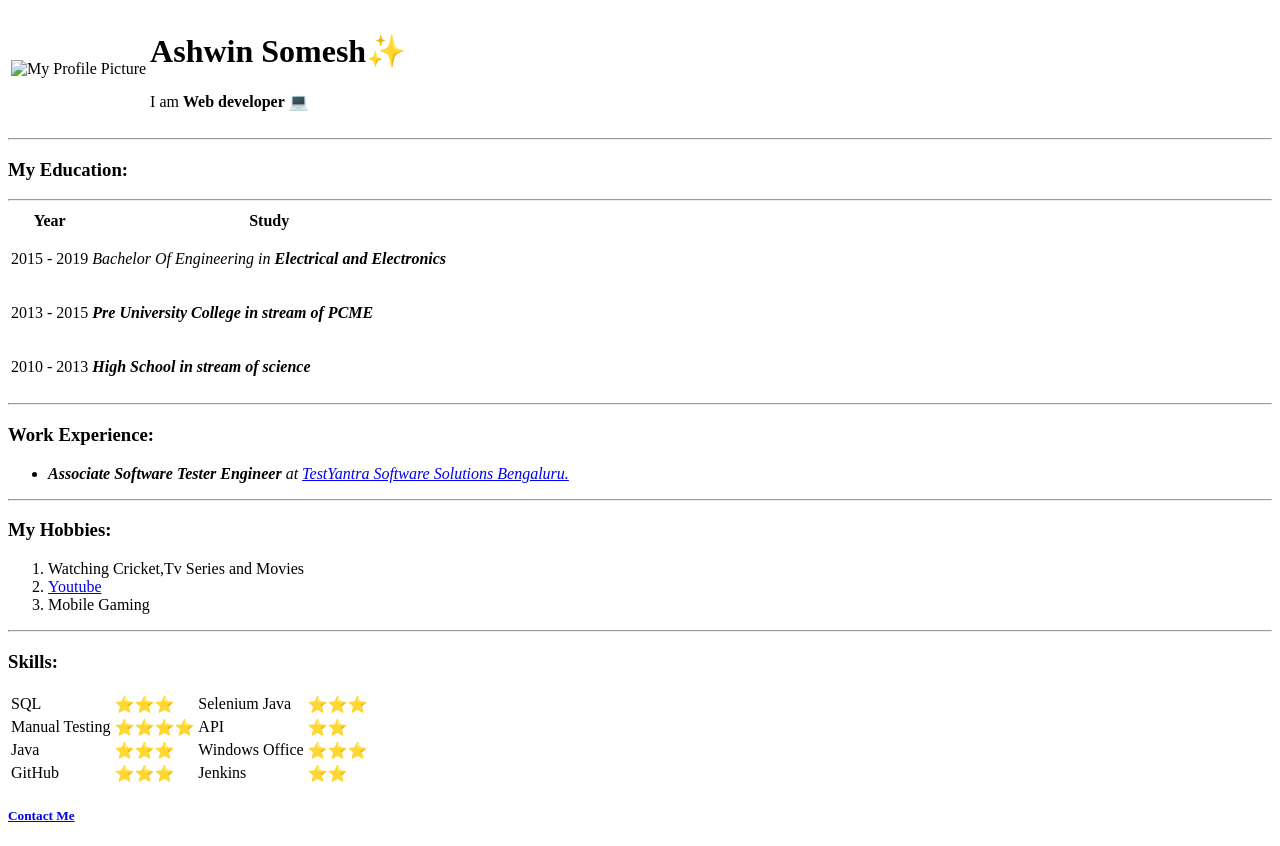
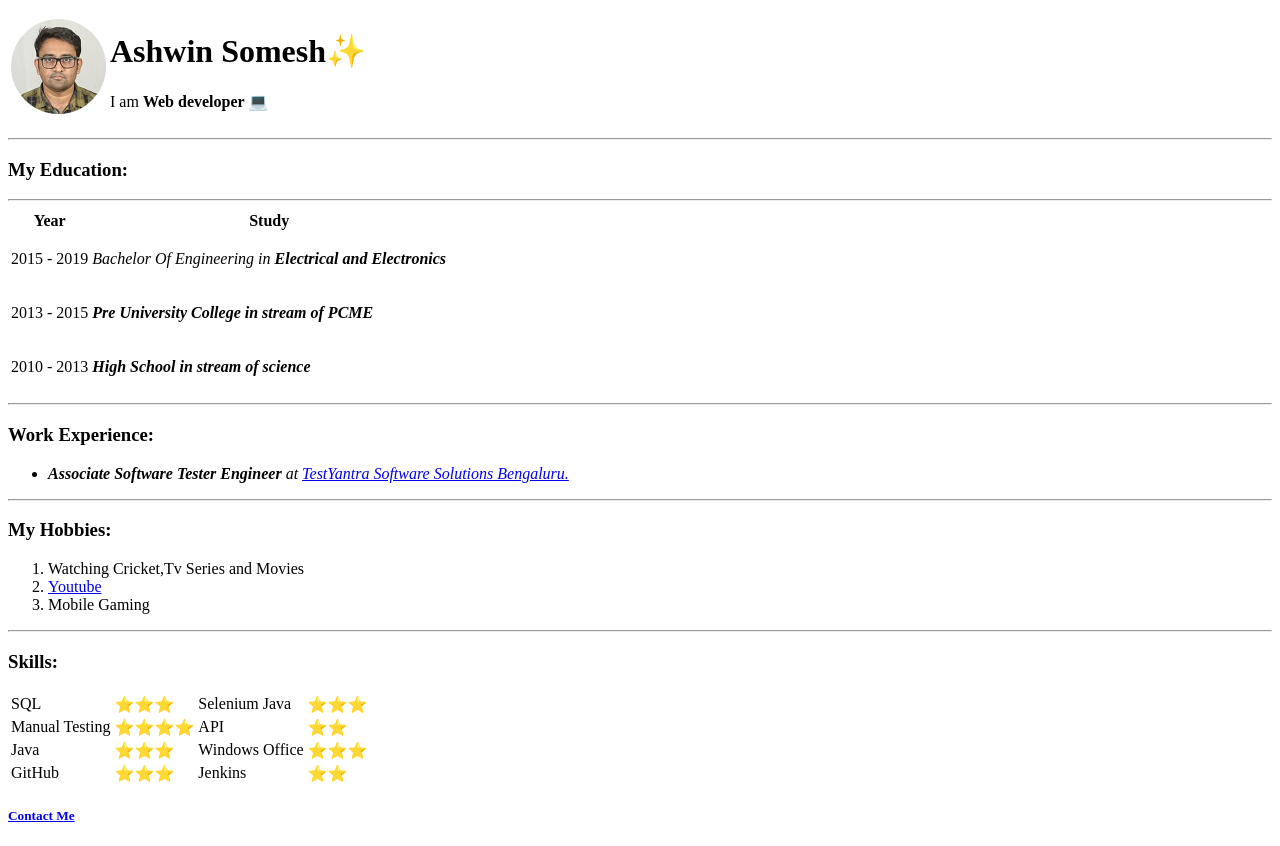
Before and after one commit to Ash24Win/cv, a plain HTML site: page index.html in a window 1280 px wide. Drawn offline with Linux system fonts and the light colour scheme.

Commit message:
Updated index.html 1.3

```diff
--- a/index.html
+++ b/index.html
@@ -10,7 +10,7 @@
   <table>
     <tr>
       <td>
-        <img src="cv\images\DSC_0646 - Copy-modified.png" alt="My Profile Picture">
+        <img src="cv\DSC_0646 - Copy-modified.png" alt="My Profile Picture">
       </td>
       <td>
         <h1>Ashwin Somesh✨</h1>
```
